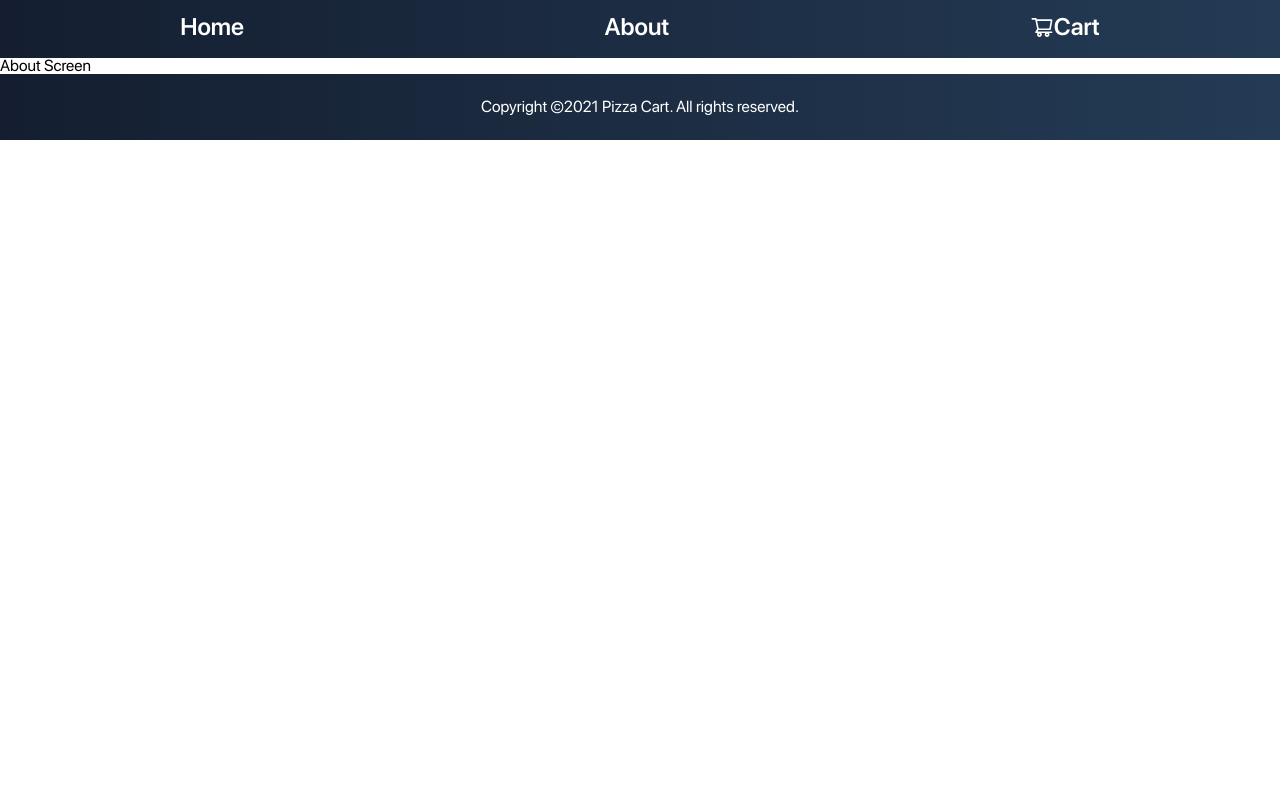
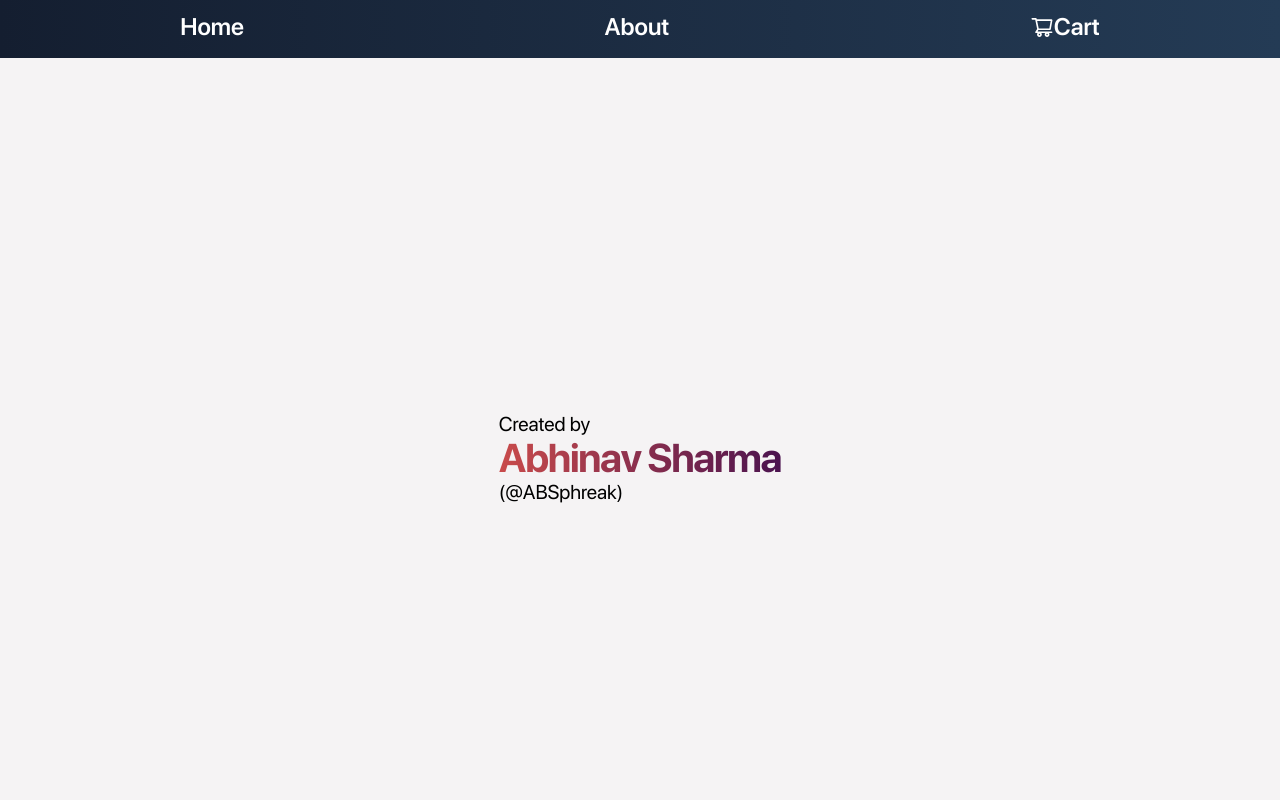
Before and after one commit to ABSphreak/pizza-cart, a React (Create React App) app: page /about in a window 1280 px wide. Shown: the top 800 px of the page. Built offline with nearby package versions, Linux system fonts and the light colour scheme.

Commit message:
➕ Add About content

```diff
--- a/src/screens/AboutScreen.js
+++ b/src/screens/AboutScreen.js
@@ -1,5 +1,41 @@
+import styled from 'styled-components';
+
+const AboutWrapper = styled.div`
+  background-color: #f5f3f4;
+  z-index: 1;
+  padding: 0 2em 3em 2em;
+  height: 100vh;
+  display: flex;
+  justify-content: center;
+  align-items: center;
+  .content {
+    .header {
+      font-size: 1.25rem;
+      h1 {
+        padding: 0.1em 0;
+        font-size: 2.5rem;
+        font-weight: 900;
+        letter-spacing: -1.25px;
+        background: -webkit-linear-gradient(to right, #c94b4b, #4b134f);
+        background: linear-gradient(to right, #c94b4b, #4b134f);
+        background-clip: unset;
+        -webkit-background-clip: text;
+        -webkit-text-fill-color: transparent;
+      }
+    }
+  }
+`;
+
 const AboutScreen = () => {
-  return <div>About Screen</div>;
+  return (
+    <AboutWrapper>
+      <div className="content">
+        <div className="header">
+          <p>Created by</p> <h1>Abhinav Sharma</h1> <p>(@ABSphreak)</p>
+        </div>
+      </div>
+    </AboutWrapper>
+  );
 };
 
 export default AboutScreen;
```
